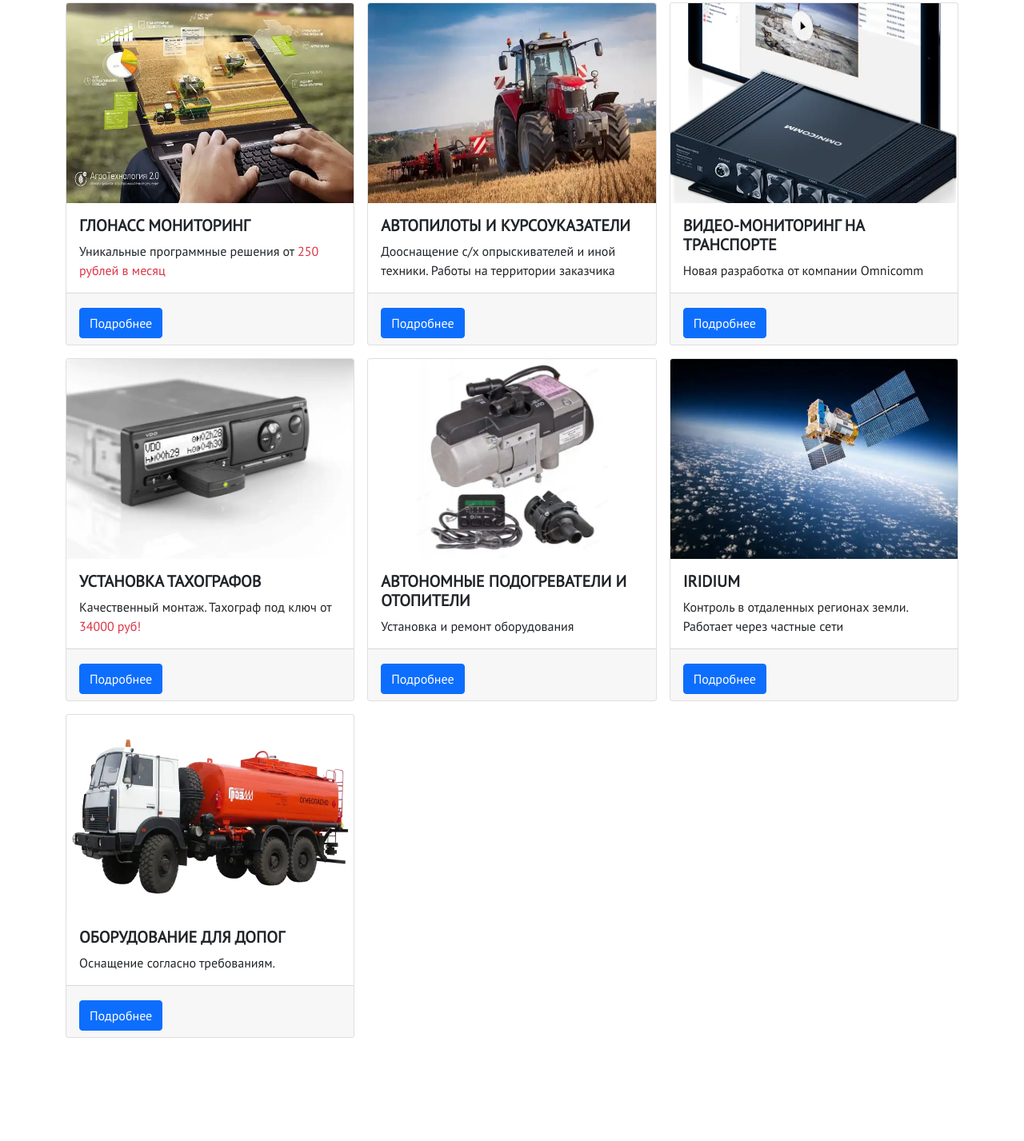
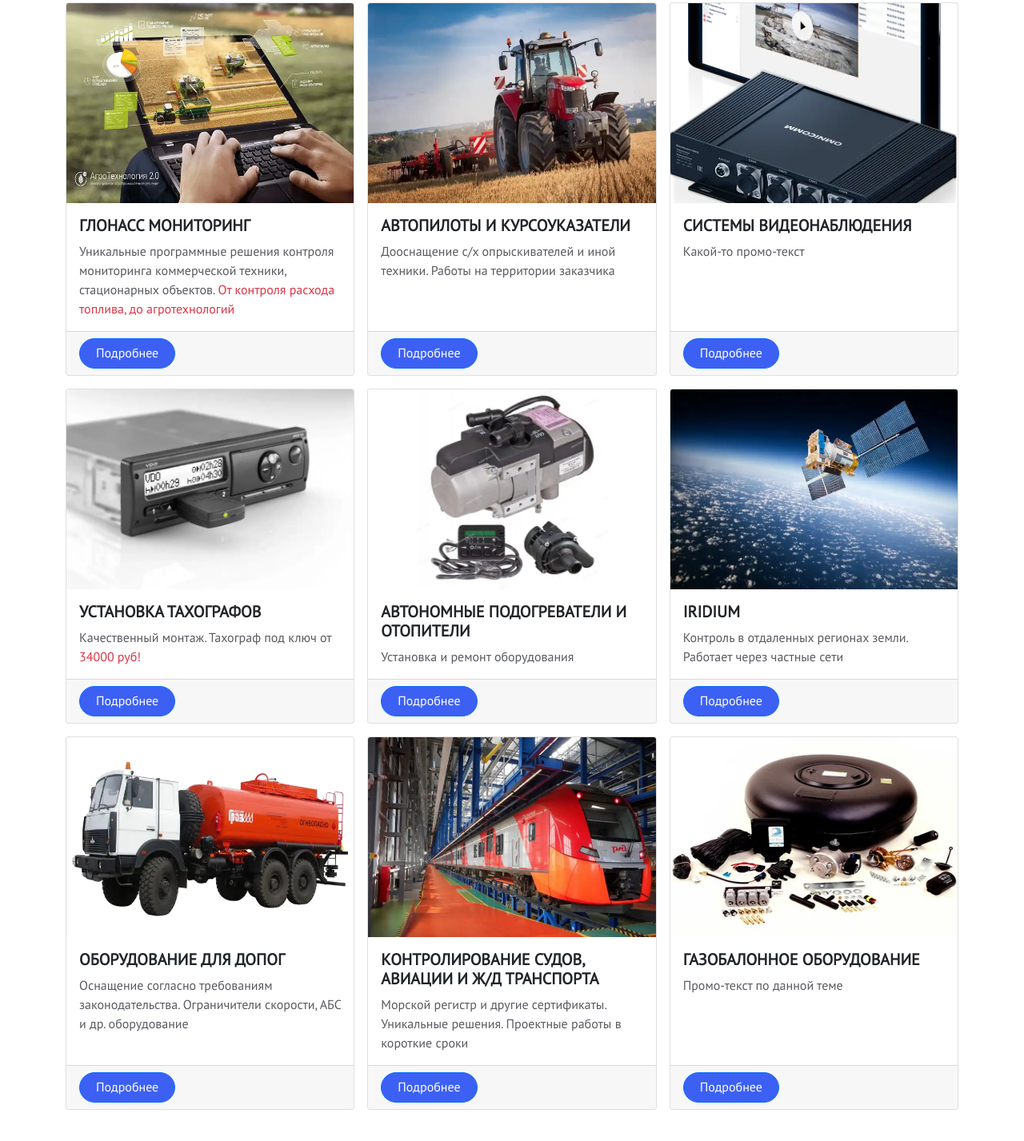
Before and after one commit to HakasLepehen/Transsoft, a website built with webpack: page index.html in a window 1280 px wide. Shown: the part 1141-2568 px from the top of the page at 80% size. Built offline with nearby package versions, Linux system fonts and the light colour scheme.

Commit message:
finish cards

```diff
--- a/index.html
+++ b/index.html
@@ -26,22 +26,16 @@
 
             <ul class="navbar-nav align-items-center">
                 <li class="nav-item">
-                    <a class="nav-link" href="#">ТАХОГРАФ</a>
+                    <a class="nav-link" href="#">кто мы?</a>
                 </li>
                 <li class="nav-item">
-                    <a class="nav-link" href="#">ГЛОНАСС</a>
+                    <a class="nav-link" href="#">Наши услуги</a>
                 </li>
                 <li class="nav-item">
-                    <a class="nav-link" href="#">АГРОНАВИГАТОРЫ</a>
+                    <a class="nav-link" href="#">контакты</a>
                 </li>
                 <li class="nav-item">
-                    <a class="nav-link" href="#">ВИДЕОНАБЛЮДЕНИЕ</a>
-                </li>
-                <li class="nav-item">
-                    <a class="nav-link" href="#">АВТОКЛИМАТ</a>
-                </li>
-                <li class="nav-item">
-                    <a class="nav-link" href="#">ДОПОГ</a>
+                    <a class="nav-link" href="#">новости</a>
                 </li>
             </ul>
 
@@ -172,7 +166,7 @@
                     <img src="src/img/bsmts.webp" loading="lazy" class="card-img-top" alt="...">
                     <div class="card-body">
                         <h5 class="card-title">Глонасс мониторинг</h5>
-                        <p class="card-text">Уникальные программные решения от <span class="attention">250 рублей в месяц</span> </p>
+                        <p class="card-text">Уникальные программные решения контроля мониторинга коммерческой техники, стационарных объектов. <span class="attention">От контроля расхода топлива, до агротехнологий</span> </p>
                     </div>
                     <div class="card-footer">
                         <a href="#" class="btn btn-primary">Подробнее</a>
@@ -195,11 +189,11 @@
                 <div class="card">
                     <img src="src/img/video.webp" loading="lazy" class="card-img-top" alt="...">
                     <div class="card-body">
-                        <h5 class="card-title">Видео-мониторинг на транспорте</h5>
-                        <p class="card-text">Новая разработка от компании Omnicomm</p>
+                        <h5 class="card-title">системы видеонаблюдения</h5>
+                        <p class="card-text">Какой-то промо-текст</p>
                     </div>
                     <div class="card-footer">
-                        <a href="#" class="btn btn-primary">Подробнее</a>
+                        <a href="https://www.sonarvision.ru/" target="_blank" class="btn btn-primary">Подробнее</a>
                     </div>
                 </div>
             </div>
@@ -235,7 +229,7 @@
                         <p class="card-text">Контроль в отдаленных регионах земли. Работает через частные сети</p>
                     </div>
                     <div class="card-footer">
-                        <a href="..." target="_blank" class="btn btn-primary">Подробнее</a>
+                        <a href="" target="_blank" class="btn btn-primary">Подробнее</a>
                     </div>
                 </div>
             </div>
@@ -244,10 +238,34 @@
                     <img src="src/img/dopog.webp" loading="lazy" class="card-img-top" alt="...">
                     <div class="card-body">
                         <h5 class="card-title">оборудование для допог</h5>
-                        <p class="card-text">Оснащение согласно требованиям.</p>
+                        <p class="card-text">Оснащение согласно требованиям законодательства. Ограничители скорости, АБС и др. оборудование</p>
                     </div>
                     <div class="card-footer">
-                        <a href="" target="_blank" class="btn btn-primary">Подробнее</a>
+                        <a href="" class="btn btn-primary">Подробнее</a>
+                    </div>
+                </div>
+            </div>
+            <div class="col">
+                <div class="card">
+                    <img src="src/img/train.webp" loading="lazy" class="card-img-top" alt="...">
+                    <div class="card-body">
+                        <h5 class="card-title">контролирование судов, авиации и ж/д транспорта</h5>
+                        <p class="card-text">Морской регистр и другие сертификаты. Уникальные решения. Проектные работы в короткие сроки</p>
+                    </div>
+                    <div class="card-footer">
+                        <a href="" class="btn btn-primary">Подробнее</a>
+                    </div>
+                </div>
+            </div>
+            <div class="col">
+                <div class="card">
+                    <img src="src/img/gbo.webp" loading="lazy" class="card-img-top" alt="...">
+                    <div class="card-body">
+                        <h5 class="card-title">газобалонное оборудование</h5>
+                        <p class="card-text">Промо-текст по данной теме</p>
+                    </div>
+                    <div class="card-footer">
+                        <a href="https://www.ats55.ru/" target="_blank" class="btn btn-primary">Подробнее</a>
                     </div>
                 </div>
             </div>
--- a/src/index.js
+++ b/src/index.js
@@ -6,7 +6,10 @@ import './img/video.webp';
 import './img/autopilot.webp';
 import './img/tahograph.webp';
 import './img/podogrev.webp';
-import './img/iridium.webp'
+import './img/iridium.webp';
+import './img/dopog.webp';
+import './img/train.webp';
+import './img/gbo.webp';
 
 //libraries
 import 'bootstrap';
--- a/src/styles/styles.scss
+++ b/src/styles/styles.scss
@@ -79,6 +79,7 @@ section {
           .nav-link {
             color: $gray-custom;
             font-size: 1.1rem;
+            text-transform: uppercase;
 
             &:hover {
               color: $blue-custom;
@@ -226,21 +227,28 @@ section {
         }
 
         .card-text {
+          color: $gray-custom;
 
           .attention {
             color: $danger;
           }
         }
       }
+
+      &-footer {
+
+        .btn-primary {
+          background-color: $blue-custom;
+          border-radius: 20px;
+          height: 38px;
+          padding: 5px 20px;
+        }
+      }
     }
   }
 }
 
-.btn-primary {
-  margin-top: 10px;
-  padding: 3px 20px;
-  border-radius: 20px;
-}
+
 
 $card-height: 100%;
 
```
Also changed, not shown: src/styles/styles.css, 2 other files.
